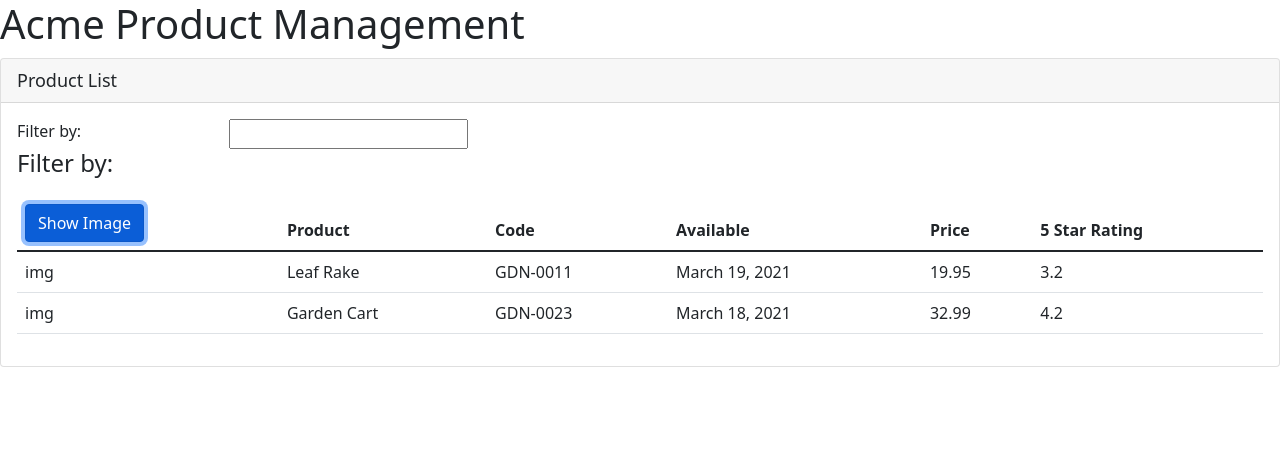
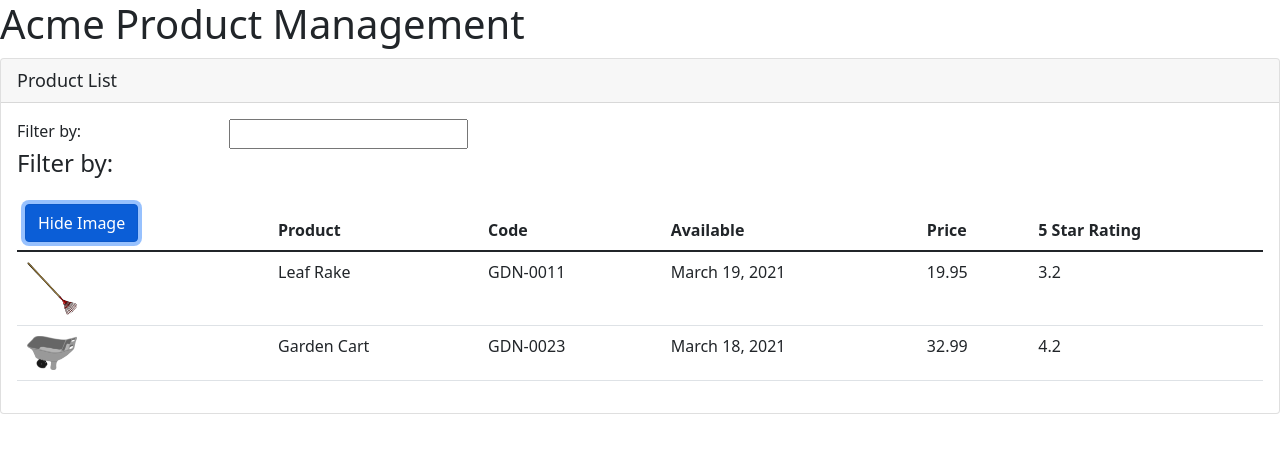
Before and after one commit to AntonDeXy/angular-study-project, an Angular app: page / in a window 1280 px wide. Both pictures are taken after a click on the button "Show Image". Shown: the top 452 px of the page. Built offline with nearby package versions, Linux system fonts and the light colour scheme.

Commit message:
completed module 6

```diff
--- a/src/app/products/product-list.component.html
+++ b/src/app/products/product-list.component.html
@@ -1,5 +1,5 @@
 <div class="card">
-  <div class="card-header">{{pageTitle}}</div>
+  <div class="card-header">{{ pageTitle }}</div>
   <div class="card-body">
     <div class="row">
       <div class="col-md-2">Filter by:</div>
@@ -19,8 +19,8 @@
         <thead>
           <tr>
             <th>
-              <button class="btn btn-primary">
-                Show Image
+              <button class="btn btn-primary" (click)="toggleImage()">
+                {{ showImage ? 'Hide' : 'Show' }} Image
               </button>
             </th>
             <th>Product</th>
@@ -33,7 +33,13 @@
         <tbody>
           <tr *ngFor="let product of products">
             <td>
-              img
+              <img
+                *ngIf="showImage"
+                [src]="product.imageUrl"
+                [title]="product.productName"
+                [style.width.px]="imageWidth"
+                [style.margin.px]="imageMargin"
+              />
             </td>
             <td>
               <a>
@@ -46,7 +52,7 @@
             <td>{{ product.releaseDate }}</td>
             <td>{{ product.price }}</td>
             <td>
-              {{  product.starRating  }}
+              {{ product.starRating }}
             </td>
           </tr>
         </tbody>
--- a/src/app/products/product-list.component.ts
+++ b/src/app/products/product-list.component.ts
@@ -7,6 +7,9 @@ import { Component } from "@angular/core";
 
 export class ProductListComponent {
   pageTitle: string = 'Product List'
+  imageWidth: number = 50
+  imageMargin: number = 2
+  showImage = false
   products: any[] = [
     {
       "productId": 1,
@@ -29,4 +32,8 @@ export class ProductListComponent {
       "imageUrl": "assets/images/garden_cart.png"
     }
   ]
+
+  toggleImage(): void {
+    this.showImage = !this.showImage
+  }
 }
```
